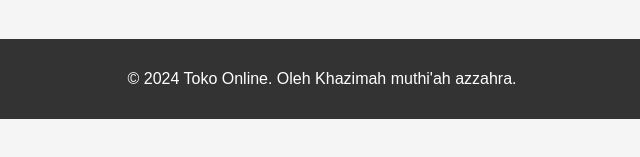
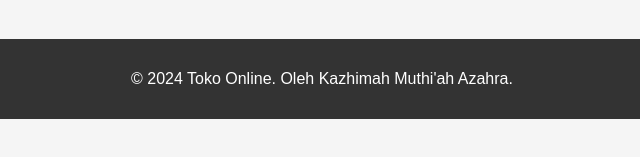
Before and after one commit to Zhafran223/toko-online, a plain HTML site: page index.html in a window 1280 px wide. Shown: the part 617-774 px from the top of the page, 333-973 px from the left. Drawn offline with Linux system fonts and the light colour scheme.

Commit message:
index.html

```diff
--- a/index.html
+++ b/index.html
@@ -131,7 +131,7 @@
         </div>
     </div>
     <div class="footer">
-        <p>&copy; 2024 Toko Online. Oleh Khazimah muthi'ah azzahra.</p>
+        <p>&copy; 2024 Toko Online. Oleh Kazhimah Muthi'ah Azahra.</p>
     </div>
 </body>
 </html>
```
